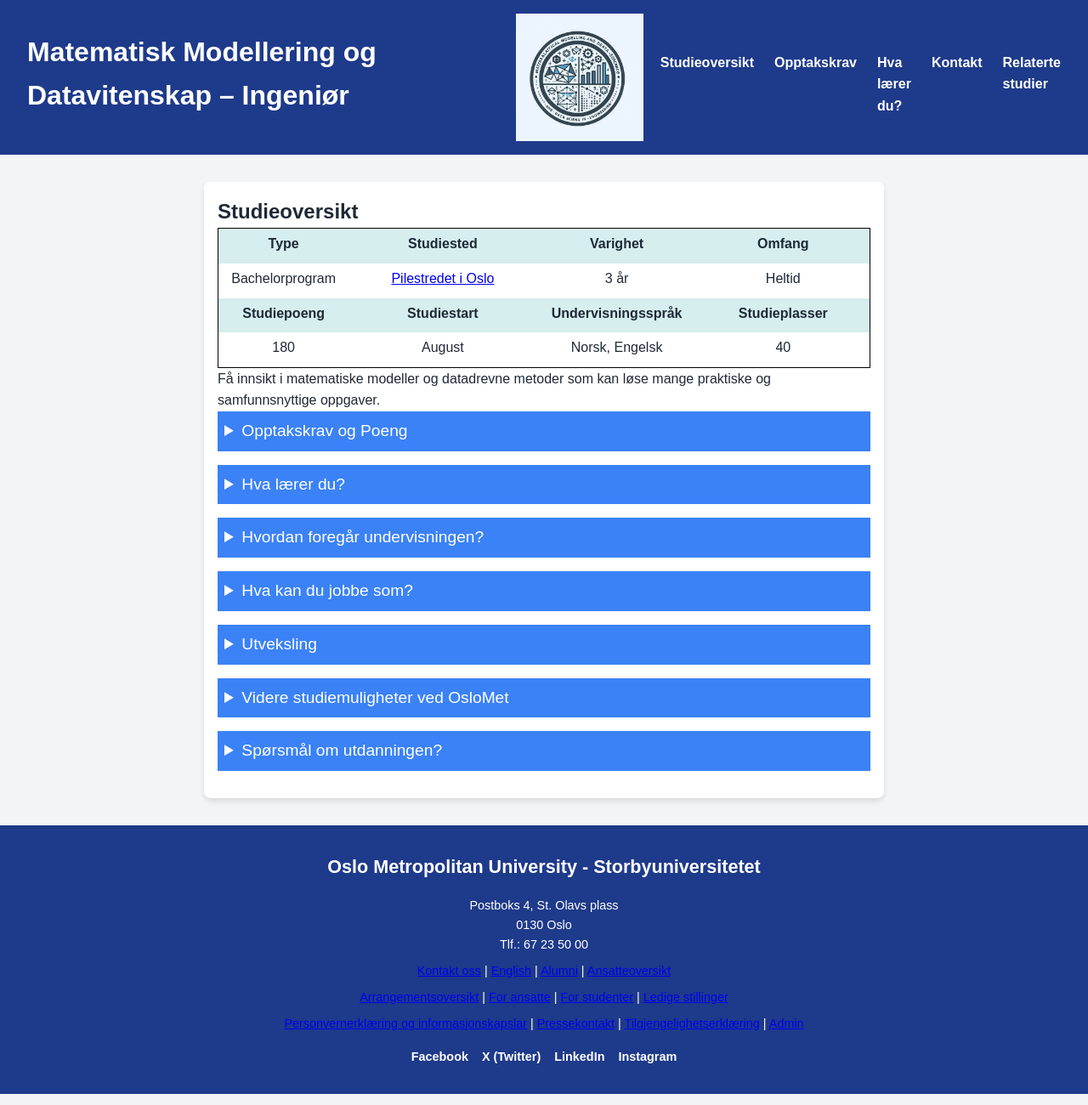
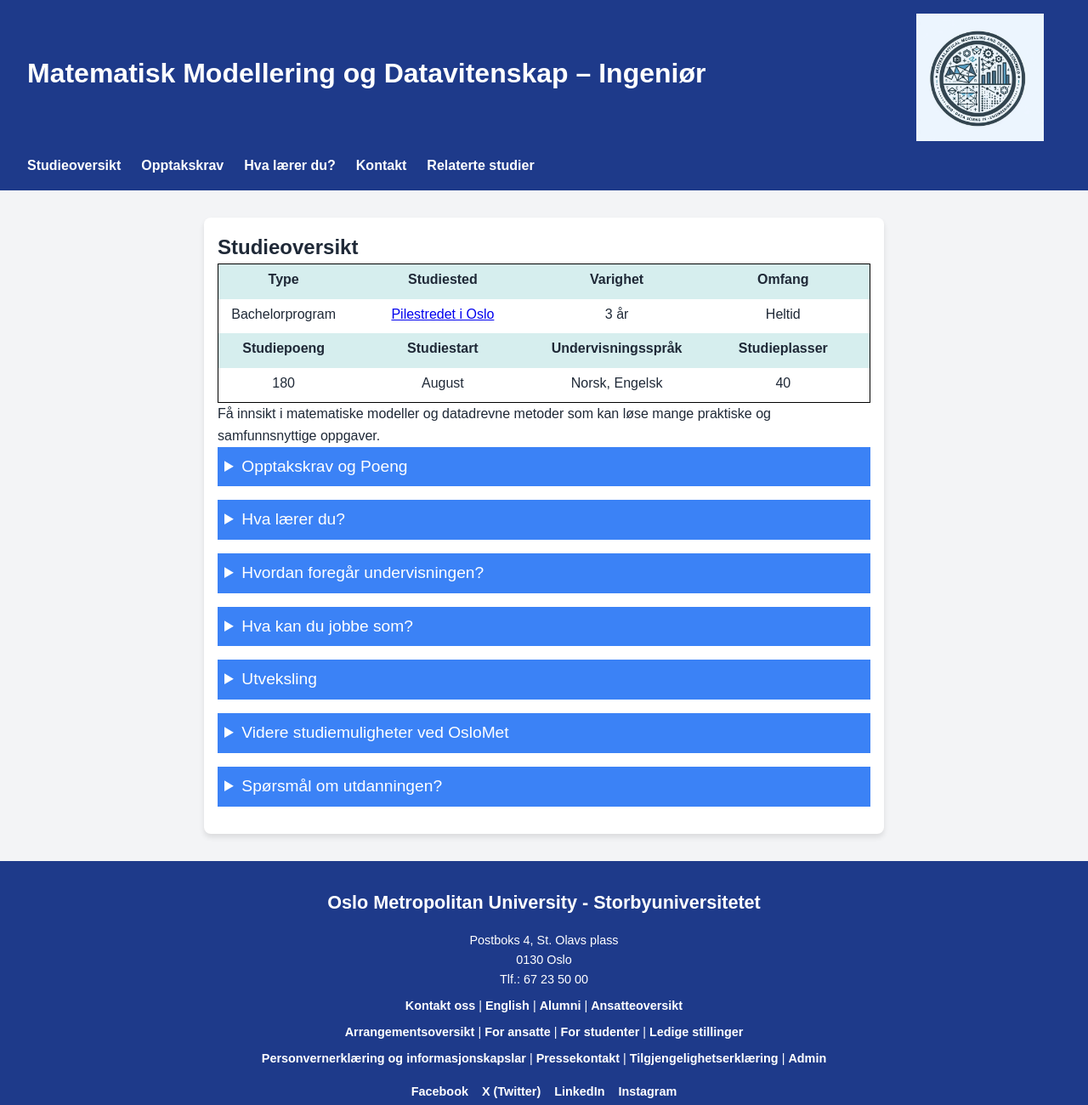
Before and after one commit to Mr-H-Code/DevProject, a plain HTML site: page Skisse/index.html in a window 1280 px wide. Shown: the whole page at 85% size. Drawn offline with Linux system fonts and the light colour scheme.

Commit message:
Endret header og footer slik at tekst blir mer leselig

```diff
--- a/Skisse/style.css
+++ b/Skisse/style.css
@@ -30,6 +30,7 @@ header {
     display: flex; /* Aktiver flexbox */
     justify-content: space-between; /* Plasserer innholdet på hver sin side */
     align-items: center; /* Vertikal justering */
+    flex-wrap: wrap;
 }
 
 .logo {
@@ -153,13 +154,13 @@ th, td {
 
   }
 
-footer .social-media a {
-    color: var(--white);
+footer a {
+    color: white;
     text-decoration: none;
     font-weight: bold;
 }
 
-footer .social-media a:hover {
+footer a:hover {
     color: var(--secondary-blue);
 }
 
```
